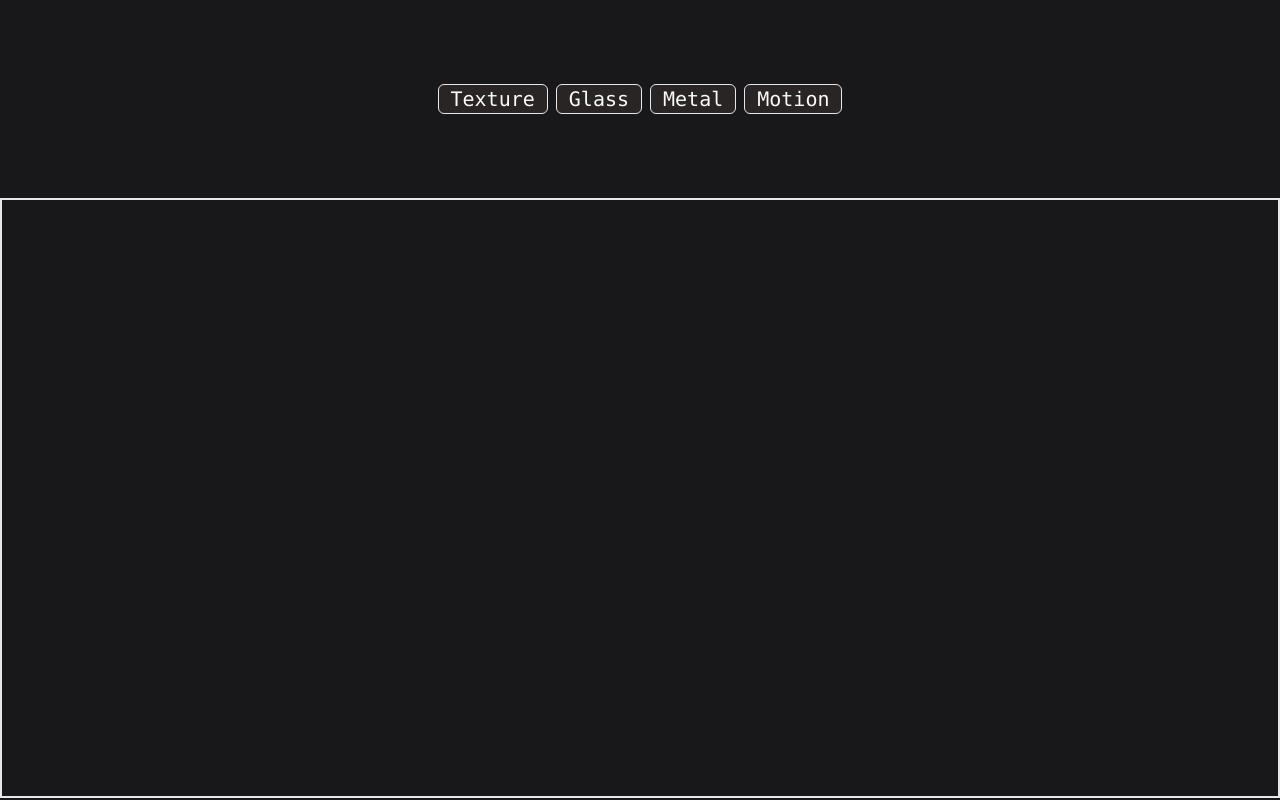
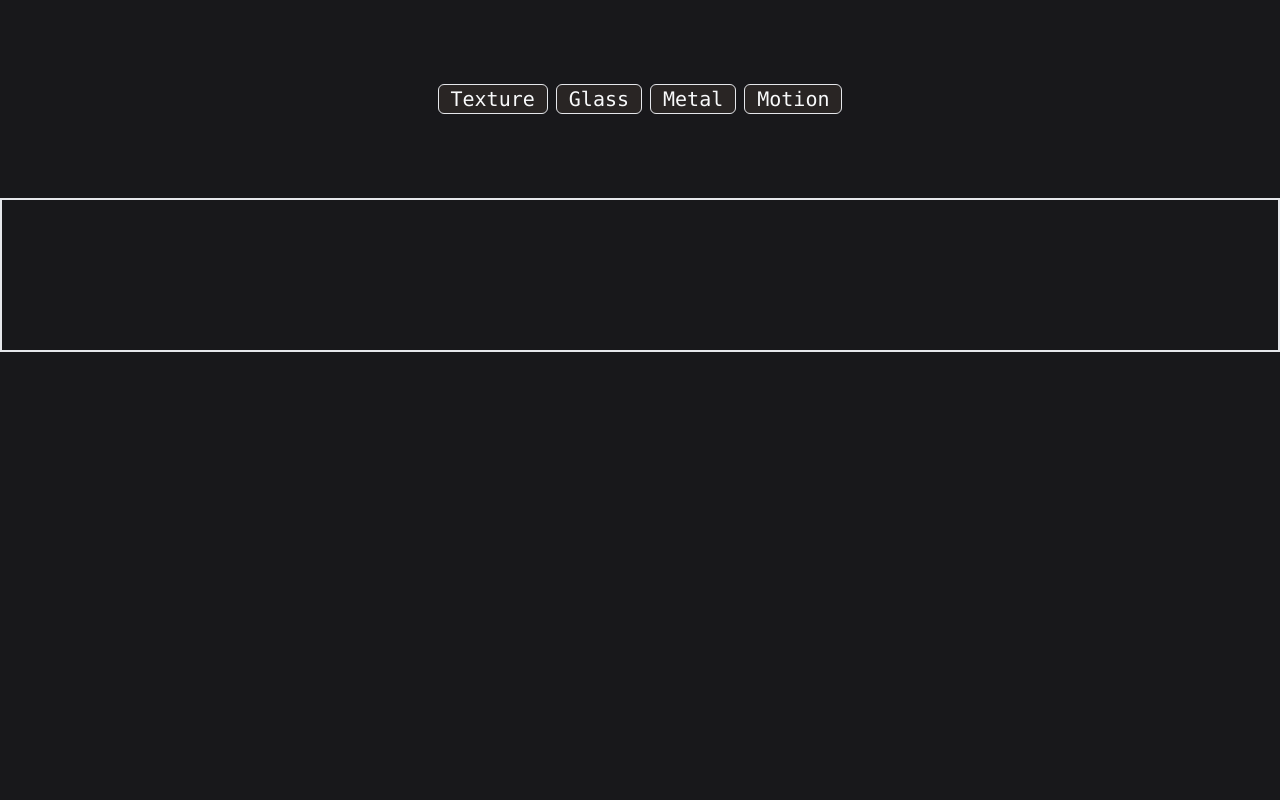
Before and after one commit to jesi-rgb/buttery-smooth-text, a Next.js app: page / in a window 1280 px wide. Built offline with nearby package versions, Linux system fonts and the light colour scheme.

Commit message:
following dave's advice

```diff
--- a/src/pages/_app.jsx
+++ b/src/pages/_app.jsx
@@ -15,13 +15,13 @@ export default function App({ Component, pageProps = { title: 'index' } }) {
         {/* The canvas can either be in front of the dom or behind. If it is in front it can overlay contents.
          * Setting the event source to a shared parent allows both the dom and the canvas to receive events.
          * Since the event source is now shared, the canvas would block events, we prevent that with pointerEvents: none. */}
-        {Component?.canvas && (
+        {/* {Component?.canvas && (
           <>
             <Scene className='pointer-events-none' eventSource={ref} eventPrefix='client'>
               {Component.canvas(pageProps)}
             </Scene>
           </>
-        )}
+        )} */}
       </Layout>
     </>
   )
--- a/src/pages/index.jsx
+++ b/src/pages/index.jsx
@@ -1,8 +1,9 @@
+import Scene from '@/components/canvas/Scene'
 import TextStackEffects from '@/components/canvas/TextStackEffects'
 import { effectList } from '@/components/dom/ui/effects'
 import dynamic from 'next/dynamic'
 import { useState } from 'react'
-import { DragDropContext } from 'react-beautiful-dnd'
+import { DragDropContext, Droppable } from 'react-beautiful-dnd'
 
 // Dynamic import is used to prevent a payload when the website starts, that includes threejs, r3f etc..
 // WARNING ! errors might get obfuscated by using dynamic import.
@@ -54,6 +55,18 @@ export default function Page(props) {
 
             return <EffectContainer key={column.id} column={column} effects={effects} />
           })}
+
+          <Droppable droppableId={'canvas'}>
+            {(provided) => {
+              return (
+                <div ref={provided.innerRef}>
+                  <Scene>
+                    <TextStackEffects color='hotpink' />
+                  </Scene>
+                </div>
+              )
+            }}
+          </Droppable>
         </DragDropContext>
       </div>
     </>
@@ -62,7 +75,9 @@ export default function Page(props) {
 
 // Canvas components go here
 // It will receive same props as the Page component (from getStaticProps, etc.)
-Page.canvas = (props) => <TextStackEffects color='hotpink' />
+// Page.canvas = (props) => (
+
+// )
 
 export async function getStaticProps() {
   return { props: { title: 'Buttery Smooth Text' } }
```
